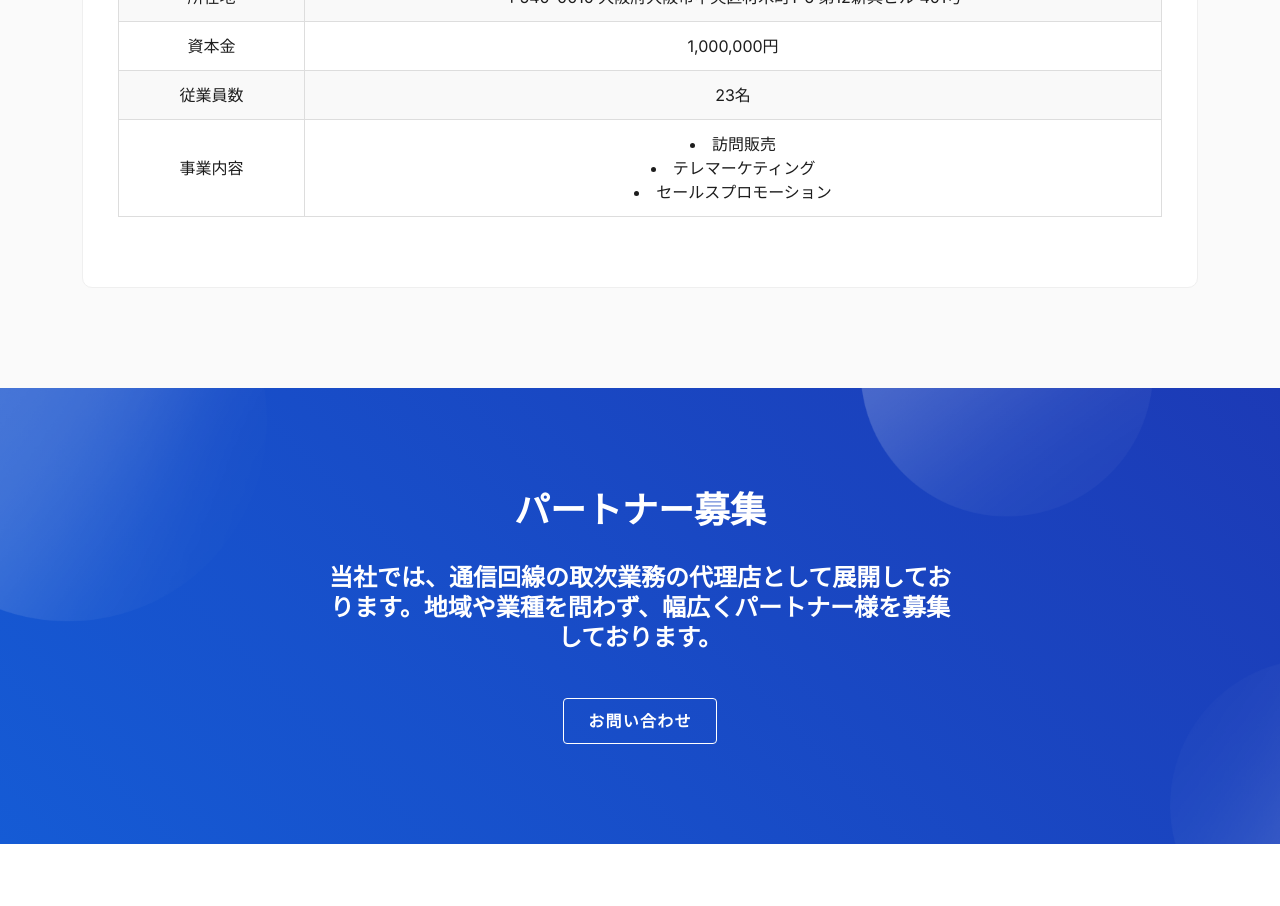
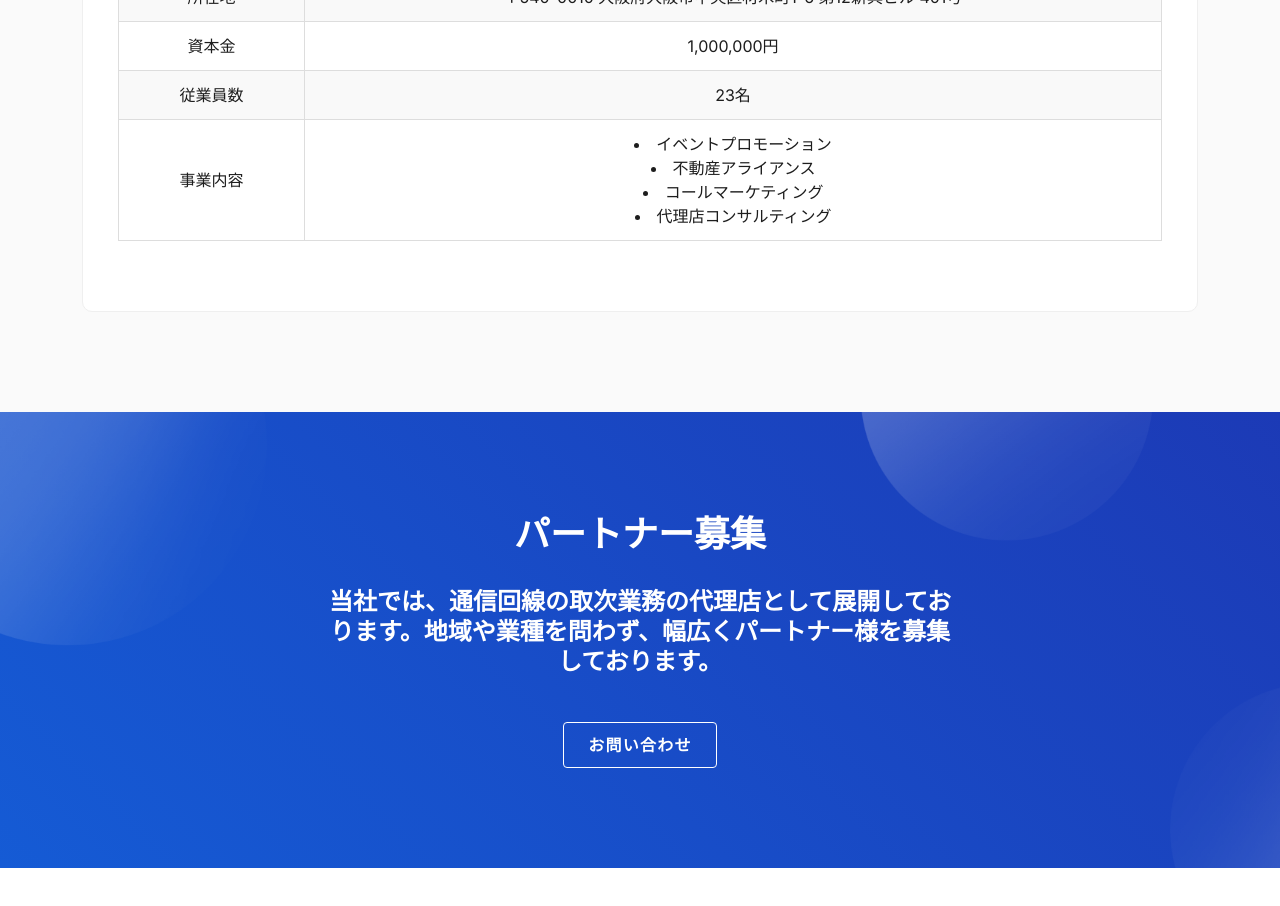
Before and after one commit to sugijit/li-berte, a plain HTML site: page index.html in a window 1280 px wide. Shown: the part 2920-3826 px from the top of the page. Drawn offline with Linux system fonts and the light colour scheme.

Commit message:
事業内容変更

```diff
--- a/index.html
+++ b/index.html
@@ -407,9 +407,10 @@
               <tr>
                 <td style="padding: 12px; border: 1px solid #ddd;">事業内容</td>
                 <td style="padding: 12px; border: 1px solid #ddd;">
-                  <li>訪問販売</li>
-                  <li>テレマーケティング</li>
-                  <li>セールスプロモーション</li>
+                  <li>イベントプロモーション</li>
+                  <li>不動産アライアンス</li>
+                  <li>コールマーケティング</li>
+                  <li>代理店コンサルティング</li>
                 </td>
               </tr>
             </table>
```
